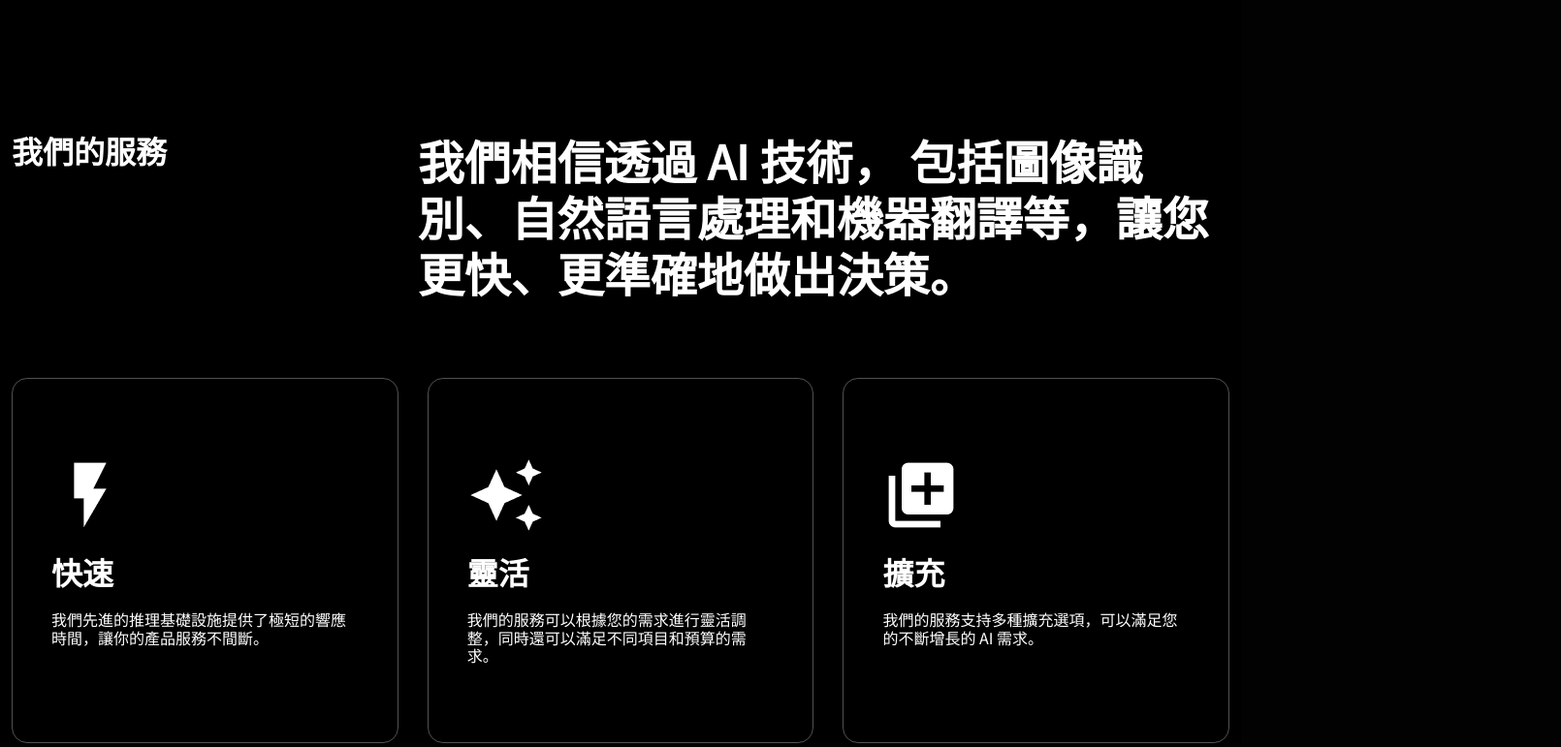
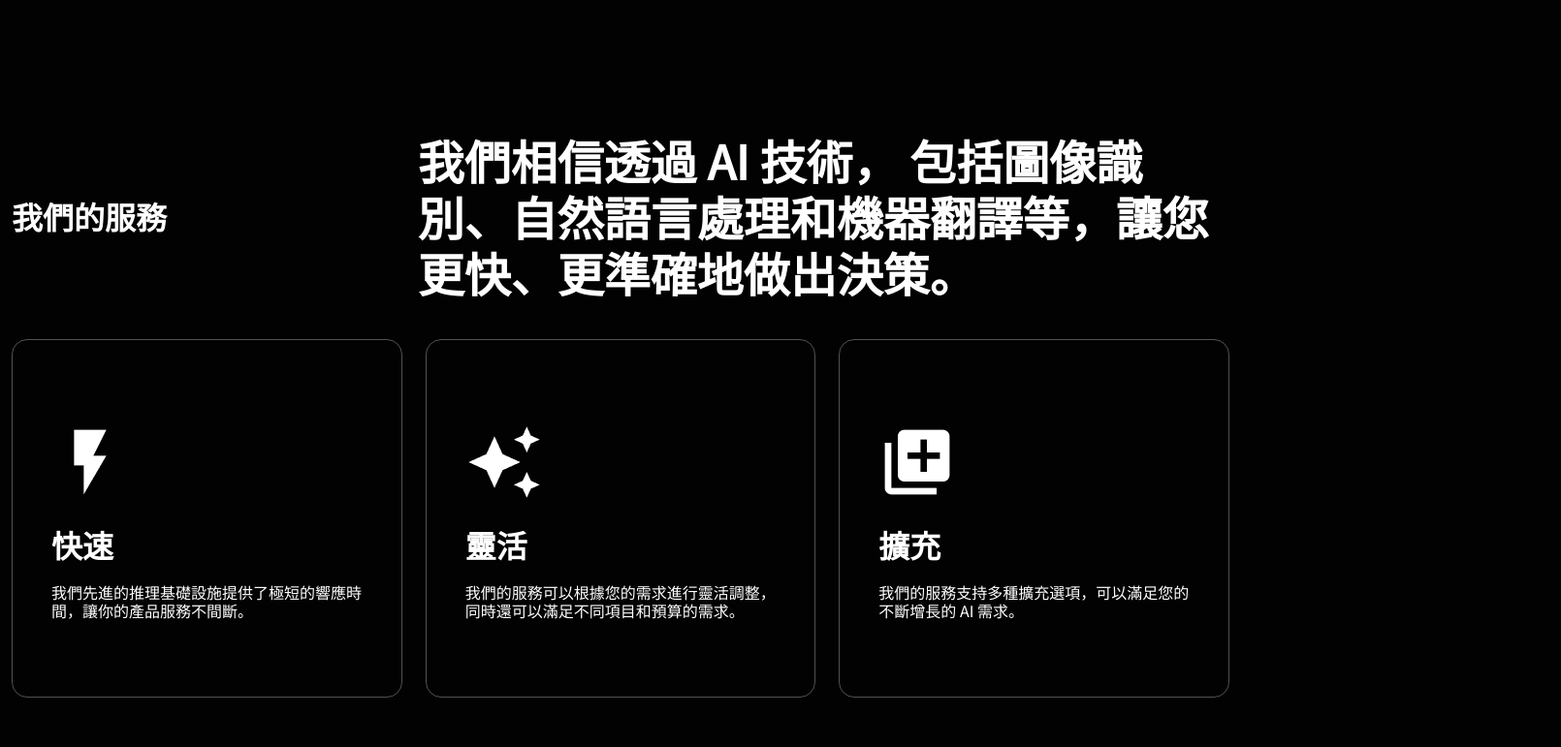
Before and after one commit to bonnieli1414/AI_King, a plain HTML site: page index.html in a window 1280 px wide. Shown: the part 1000-1771 px from the top of the page at 97% size, 1610 px wide, since content can reach past the window. Drawn offline with nearby package versions, Linux system fonts and the light colour scheme.

Commit message:
重寫card樣式

```diff
--- a/index.html
+++ b/index.html
@@ -67,7 +67,7 @@
     <!-- header結束 -->
 
     <!-- 各單位區域開始 -->
-    <section class="pos-relative" style="z-index: 99;">
+    <section class="pos-relative bg-black01" style="z-index: 99;">
         <div class="container flex-wrap">
             <div class="hero mt-120">
                 <h2 class="title-bold-md title-pad-bold-sm h1-mobile">
@@ -83,9 +83,9 @@
     <!-- 各單位區域結束 -->
 
     <!-- 各單位區域開始 -->
-    <section class="section1">
-        <div class="container flex-wrap">
-            <div class="animation">
+    <section>
+        <div class="container flex-wrap flex-end">
+            <div class="animation pos-relative">
                 <img class="animation-left" src="./images/section1/avatar3.png">
                 <img class="animation-middle" src="./images/section1/avatar3.png">
                 <img class="animation-right" src="./images/section1/avatar3.png">
@@ -95,11 +95,11 @@
     <!-- 各單位區域結束 -->
 
     <!-- 各單位區域開始 -->
-    <section class="section2">
+    <section class="section2 bg-black01 pos-relative pt-160" style="z-index: 99;">
         <div class="container flex-wrap">
-            <div class="section2-ul-01">
+            <div class="flex-between d-mobile-block">
                 <div class="flex-1">
-                    <h3 class="h4-pad h6-mobile">我們的服務</h3>
+                    <h3 class="h4-pad h6-mobile mb-mobile-24">我們的服務</h3>
                 </div>
                 <div class="flex-2">
                     <div class="h1 h2-pad h3-mobile">我們相信透過 AI 技術，
@@ -107,39 +107,21 @@
                     </div>
                 </div>
             </div>
-            <ul class="card-group">
-                <li class="card d-flex">
-                    <ul class="card-item">
-                        <li><img src="./images/section2/flash on.png" alt="快速"></li>
-                        <li>
-                            <h3>快速</h3>
-                        </li>
-                        <li>
-                            <p>我們先進的推理基礎設施提供了極短的響應時間，讓你的產品服務不間斷。</p>
-                        </li>
-                    </ul>
+            <ul class="card-group mt-40">
+                <li class="card">
+                    <img src="./images/section2/flash on.png" alt="快速">
+                    <h3 class="mt-26">快速</h3>
+                    <p class="mt-20">我們先進的推理基礎設施提供了極短的響應時間，讓你的產品服務不間斷。</p>
                 </li>
-                <li class="card d-flex">
-                    <ul class="card-item">
-                        <li><img src="./images/section2/auto awesome.png" alt="靈活"></li>
-                        <li>
-                            <h3>靈活</h3>
-                        </li>
-                        <li>
-                            <p>我們的服務可以根據您的需求進行靈活調整，同時還可以滿足不同項目和預算的需求。</p>
-                        </li>
-                    </ul>
+                <li class="card">
+                    <img src="./images/section2/auto awesome.png" alt="靈活">
+                    <h3 class="mt-26">靈活</h3>
+                    <p class="mt-20">我們的服務可以根據您的需求進行靈活調整，同時還可以滿足不同項目和預算的需求。</p>
                 </li>
-                <li class="card d-flex">
-                    <ul class="card-item">
-                        <li><img src="./images/section2/library add.png" alt="擴充"></li>
-                        <li>
-                            <h3>擴充</h3>
-                        </li>
-                        <li>
-                            <p>我們的服務支持多種擴充選項，可以滿足您的不斷增長的 AI 需求。</p>
-                        </li>
-                    </ul>
+                <li class="card">
+                    <img src="./images/section2/library add.png" alt="擴充">
+                    <h3 class="mt-26">擴充</h3>
+                    <p class="mt-20">我們的服務支持多種擴充選項，可以滿足您的不斷增長的 AI 需求。</p>
                 </li>
             </ul>
         </div>
--- a/scss/pages/_index.scss
+++ b/scss/pages/_index.scss
@@ -1,12 +1,6 @@
-.section1 {
-    .container {
-        justify-content: flex-end;
-    }
-
 .animation {
     width: 180px;
     height: 180px;
-        position: relative;
 
     @include pad {
         width: 150px;
@@ -16,7 +10,6 @@
     @include mobile {
         width: 117px;
         height: 117px;
-        }
     }
 
     .animation-left {
@@ -60,70 +53,41 @@
     }
 }
 
+
+
 .section2 {
-    padding-top: 160px;
-    position: relative;
-    z-index: 99;
-    background: #000;
 
-    .section2-ul-01 {
-        display: flex;
-        justify-content: space-between;
 
-        @include mobile {
-            display: block;
-        }
+    // .card-group {
+    //     .card {
+    //         width: calc(33.33% - 20px);
+    //         // flex-basis: calc(33.33% - 20px);
 
-        .flex-1 {
-            flex: 1;
+    //         @include mobile {
+    //             // flex-basis: calc(100% - 20px);
+    //             width: calc(100% - 20px);
+    //         }
+    //     }
 
-            h3 {
-                @include mobile {
-                    margin-bottom: 24px;
-                }
-            }
-        }
+    //     .card-item {
+    //         margin: 0 auto;
+    //         padding: 80px 40px;
+    //         border: 1px solid $black-3;
+    //         border-radius: 16px;
 
-        .flex-2 {
-            flex: 2;
-        }
+    //         @include pad {
+    //             padding: 40px 20px;
+    //         }
 
-    }
+    //         li {
+    //             max-width: 416px;
+    //         }
 
-    .card-group {
-        justify-content: space-between;
-        margin-top: 80px;
-        gap: 24px;
-
-        .card {
-            width: calc(33.33% - 20px);
-            // flex-basis: calc(33.33% - 20px);
-
-            @include mobile {
-                // flex-basis: calc(100% - 20px);
-                width: calc(100% - 20px);
-            }
-        }
-
-        .card-item {
-            margin: 0 auto;
-            padding: 80px 40px;
-            border: 1px solid $black-3;
-            border-radius: 16px;
-
-            @include pad {
-                padding: 40px 20px;
-            }
-
-            li {
-                max-width: 416px;
-            }
-
-            h3 {
-                padding: 20px 0px;
-            }
-        }
-    }
+    //         h3 {
+    //             padding: 20px 0px;
+    //         }
+    //     }
+    // }
 }
 
 .section3 {
@@ -389,6 +353,7 @@
         flex-direction: row-reverse;
         justify-content: space-between;
         padding-top: 80px;
+
         @include mobile {
             display: block;
         }
--- a/scss/utils/_mixin.scss
+++ b/scss/utils/_mixin.scss
@@ -126,50 +126,36 @@
     }
 }
 
-// 每張卡片高度設定等高
-@mixin cardHeightIsSame {
+// 卡片樣式
+@mixin card-style {
     width: 100%;
     margin: 0 auto;
     display: flex;
-    flex-wrap: wrap;
+    flex-wrap: nowrap;
+    justify-content: space-between;
     align-items: stretch;
+    gap: 24px;
+
+    @include mobile {
+        flex-wrap: wrap;
+    }
 
     .card {
-        // width: 100%;
-        // margin-left: auto;
-        // margin-right: auto;
-        // 子元素寬度各佔33.33%
-        // - 20px產生gap:10px
-        // flex-basis: calc(33.33% - 20px);
-        // // flex-grow: 1; //此設定是讓寬度可以自適應寬度瑱滿
+        width: 416px;
+        margin: 0 auto;
+        padding: 86px 40px 80px 40px;
+        border: 1px solid $black-3;
+        border-radius: 16px;
 
-        // @include pad {
-        //     flex-basis: calc(50% - 20px);
-        // }
-
-        // @include mobile {
-        //     flex-basis: calc(100% - 20px);
-        // }
-    }
-}
-
-// 每張卡片內的內文高度設定等高
-@mixin cardTextHeightIsSame {
-    .card-item {
-        display: flex;
-        flex-direction: column;
-        // justify-content: space-between;
-        height: 100%;
-    }
-
-    .card-text {
-        flex-grow: 1;
+        @include mobile {
+            width: 100%;
+            margin-top: 12px;
+        }
     }
 }
 
 .card-group {
-    @include cardHeightIsSame;
-    @include cardTextHeightIsSame;
+    @include card-style;
 }
 
 // 圖片置中
--- a/scss/utils/_utilities.scss
+++ b/scss/utils/_utilities.scss
@@ -68,6 +68,14 @@
     }
 }
 
+.flex-1 {
+    flex: 1;
+}
+
+.flex-2 {
+    flex: 2;
+}
+
 .pos-fixed {
     position: fixed;
 }
@@ -82,6 +90,10 @@
 
 .bg-black01 {
     background: $black-1;
+}
+
+.bg-black02 {
+    background: $black-2;
 }
 
 .border-white {
@@ -138,6 +150,14 @@ button {
 
 .me-118 {
     margin-right: 118px;
+}
+
+.mt-26 {
+    margin-top: 26px;
+}
+
+.mt-20 {
+    margin-top: 20px;
 }
 
 .mt-40 {
@@ -199,6 +219,12 @@ button {
     padding-bottom: 80px;
 }
 
+.mb-mobile-24 {
+    @include mobile {
+        margin-bottom: 24px;
+    }
+}
+
 .pt-mobile-32 {
     @include mobile {
         padding-top: 32px;
```
Also changed, not shown: css/style.css, css/style.min.css. Lines whose indentation alone changed are shown as unchanged.
